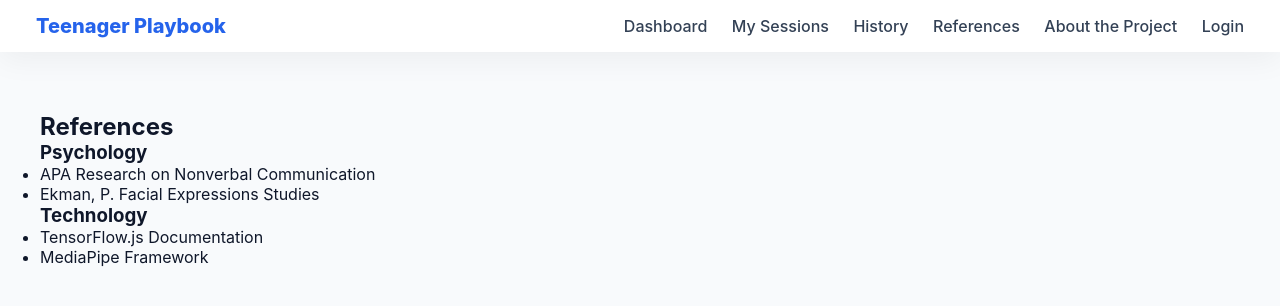
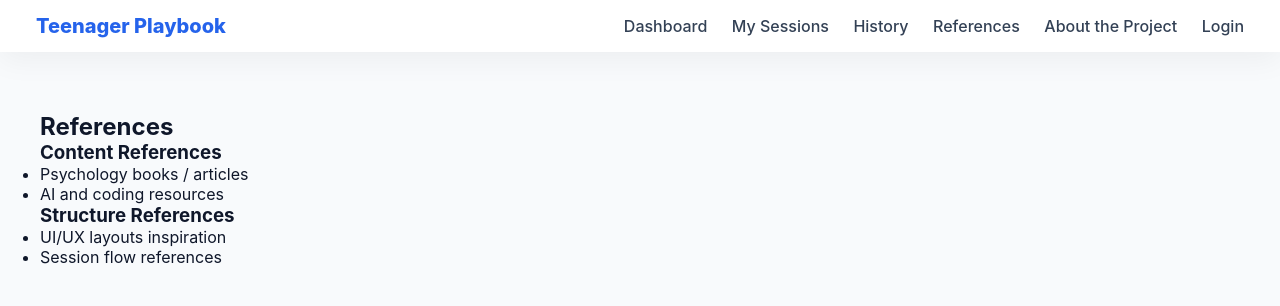
Before and after one commit to Ropesniper/teenagerplaybook_rpsp_shlee, a plain HTML site: page references.html in a window 1280 px wide. Drawn offline with Linux system fonts and the light colour scheme.

Commit message:
Update references.html

```diff
--- a/references.html
+++ b/references.html
@@ -1,27 +1,24 @@
 <!DOCTYPE html>
-<html>
+<html lang="en">
 <head>
+  <meta charset="UTF-8">
   <title>References</title>
   <link rel="stylesheet" href="style.css">
 </head>
 <body>
-<header class="navbar">
-<div class="logo">Teenager Playbook</div>
-<nav id="nav"></nav>
-</header>
-
+<header class="navbar"><div class="logo">Teenager Playbook</div><nav id="nav"></nav></header>
 
 <div class="container">
   <h2>References</h2>
-<h3>Psychology</h3>
+  <h3>Content References</h3>
   <ul>
-<li>APA Research on Nonverbal Communication</li>
-<li>Ekman, P. Facial Expressions Studies</li>
+    <li>Psychology books / articles</li>
+    <li>AI and coding resources</li>
   </ul>
-<h3>Technology</h3>
+  <h3>Structure References</h3>
   <ul>
-<li>TensorFlow.js Documentation</li>
-<li>MediaPipe Framework</li>
+    <li>UI/UX layouts inspiration</li>
+    <li>Session flow references</li>
   </ul>
 </div>
 <script src="auth.js"></script>
```
Lines whose indentation alone changed are shown as unchanged.
